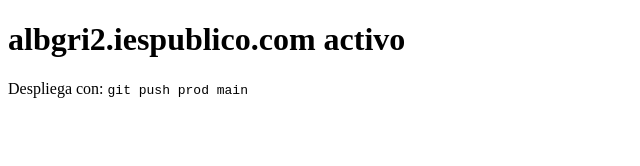
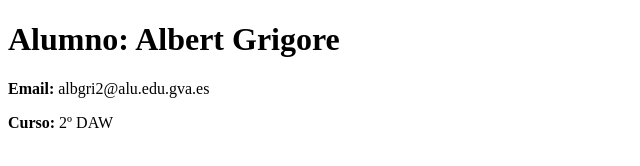
Before and after one commit to Alberttery-16/P1_4, a plain HTML site: page index.html in a window 1280 px wide. Shown: the whole page, without its empty margins (0-640 px from the left). Drawn offline with Linux system fonts and the light colour scheme.

Commit message:
Update index.html

```diff
--- a/index.html
+++ b/index.html
@@ -1 +1,13 @@
-<!doctype html><meta charset="utf-8"><title>albgri2.iespublico.com</title><h1>albgri2.iespublico.com activo</h1><p>Despliega con: <code>git push prod main</code></p>
+<!DOCTYPE html>
+<html lang="es">
+<head>
+  <meta charset="UTF-8">
+  <meta name="viewport" content="width=device-width, initial-scale=1.0">
+  <title>Práctica 1.4 - Despliegue Web</title>
+</head>
+<body>
+  <h1>Alumno: Albert Grigore</h1>
+  <p><strong>Email:</strong> albgri2@alu.edu.gva.es</p>
+  <p><strong>Curso:</strong> 2º DAW</p>
+</body>
+</html>
```
